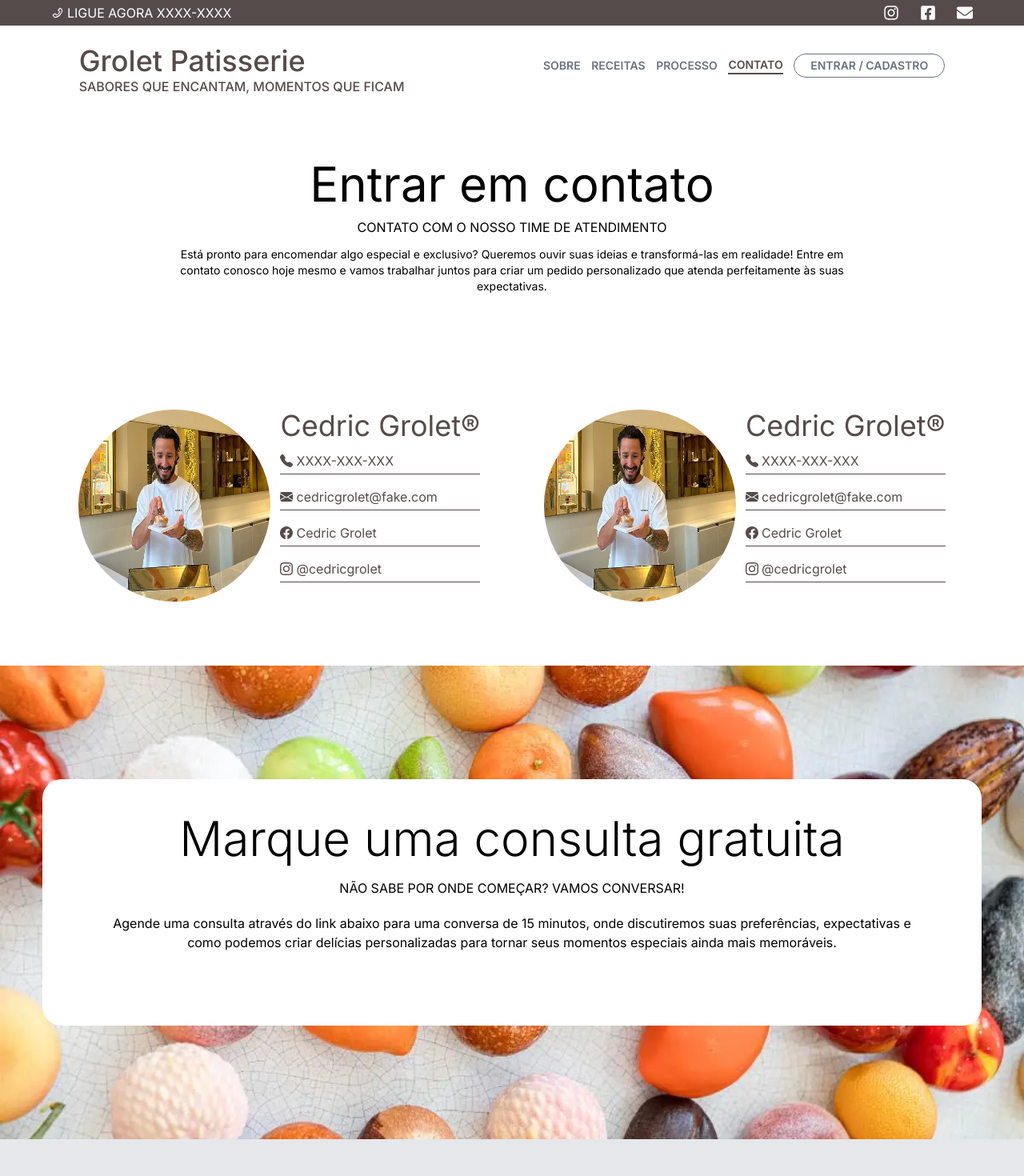
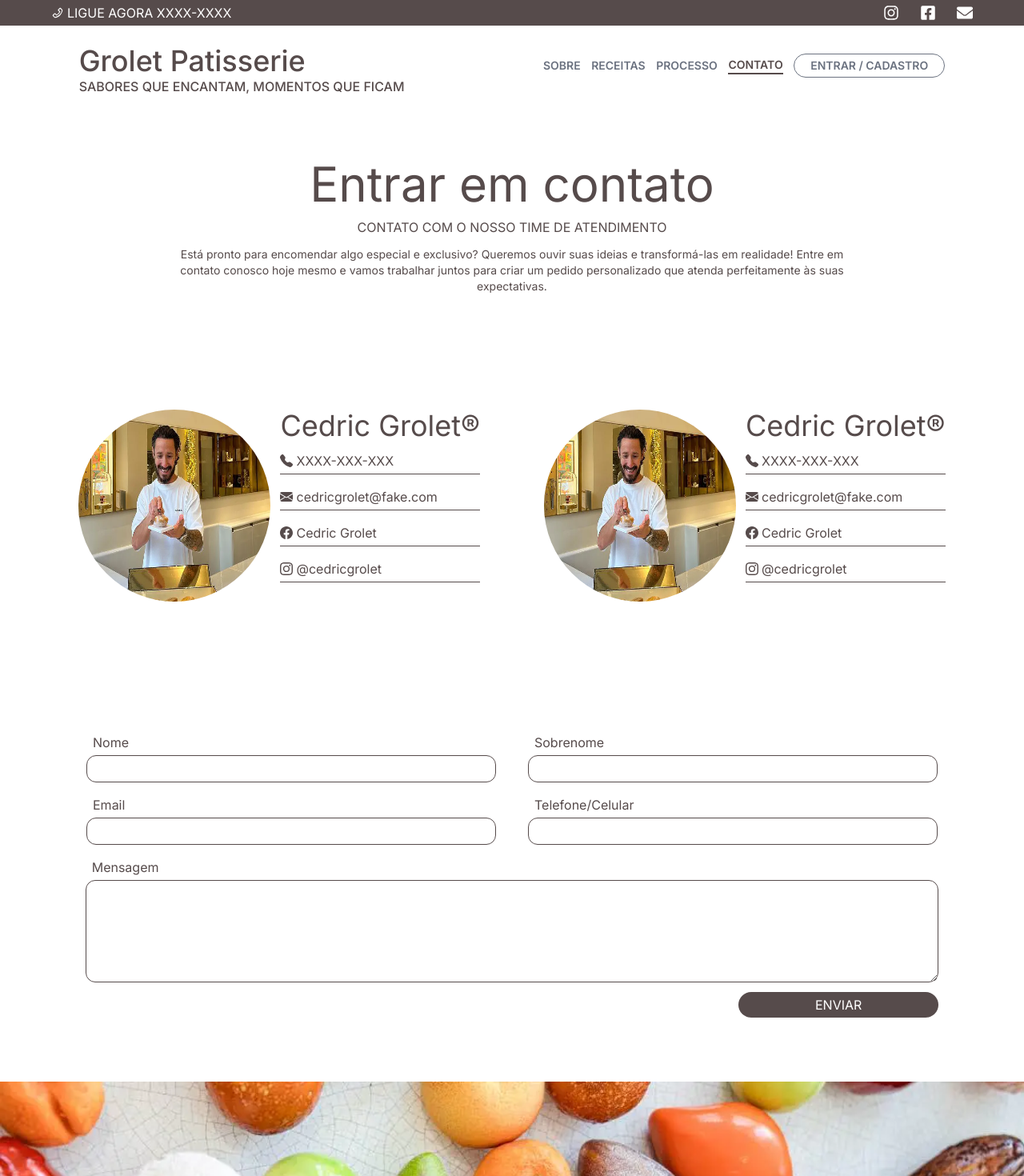
Before and after one commit to JhonatasAnicezio/Grolet_Patisserie, a Next.js app: page /contact in a window 1280 px wide. Shown: the top 1470 px of the page at 80% size. Built offline with nearby package versions, Linux system fonts and the light colour scheme.

Commit message:
feat: add component Message in contact

```diff
--- a/src/app/contact/page.tsx
+++ b/src/app/contact/page.tsx
@@ -1,10 +1,11 @@
 import Link from "next/link";
+import Message from '../../components/Form/Message';
 import { BsFacebook, BsFillEnvelopeFill, BsFillTelephoneFill, BsInstagram } from "react-icons/bs";
 
 export default function Contact() {
   return (
     <main className="flex flex-col items-center  pt-space-header">
-      <div className="flex flex-col gap-3 py-16 items-center text-center text-brown-color w-4/5">
+      <div className="flex flex-col gap-3 py-16 items-center text-center text-brown-350 w-4/5">
         <h1 className="text-6xl">Entrar em contato</h1>
         <h2>CONTATO COM O NOSSO TIME DE ATENDIMENTO</h2>
         <p className="text-sm px-20">Está pronto para encomendar algo especial e exclusivo? Queremos ouvir suas ideias e transformá-las em realidade! Entre em contato conosco hoje mesmo e vamos trabalhar juntos para criar um pedido personalizado que atenda perfeitamente às suas expectativas.</p>
@@ -47,12 +48,13 @@
           </div>
         </div>
       </div>
+      <Message />
       <div className="flex flex-col items-center justify-center bg-cover h-banner w-full" style={{ backgroundImage: "url('/frutas.webp')" }}>
-        <div className="flex flex-col gap-5 p-11 items-center text-center text-brown-color rounded-3xl w-11/12 bg-white">
+        <div className="flex flex-col gap-5 p-11 items-center text-center text-brown-350 rounded-3xl w-11/12 bg-white">
           <h2 className="text-6xl font-light">Marque uma consulta gratuita</h2>
           <h3>NÃO SABE POR ONDE COMEÇAR? VAMOS CONVERSAR!</h3>
           <p className="px-7">Agende uma consulta através do link abaixo para uma conversa de 15 minutos, onde discutiremos suas preferências, expectativas e como podemos criar delícias personalizadas para tornar seus momentos especiais ainda mais memoráveis.</p>
-          <button className="transition duration-500 px-10 py-0.5 rounded-full hover:bg-brown-900 bg-brown-color text-white">AGENDE UMA CHAMADA AGORA</button>
+          <button className="transition duration-500 px-10 py-0.5 rounded-full hover:bg-brown-900 bg-brown-350 text-white">AGENDE UMA CHAMADA AGORA</button>
         </div>
       </div>
     </main>
```
